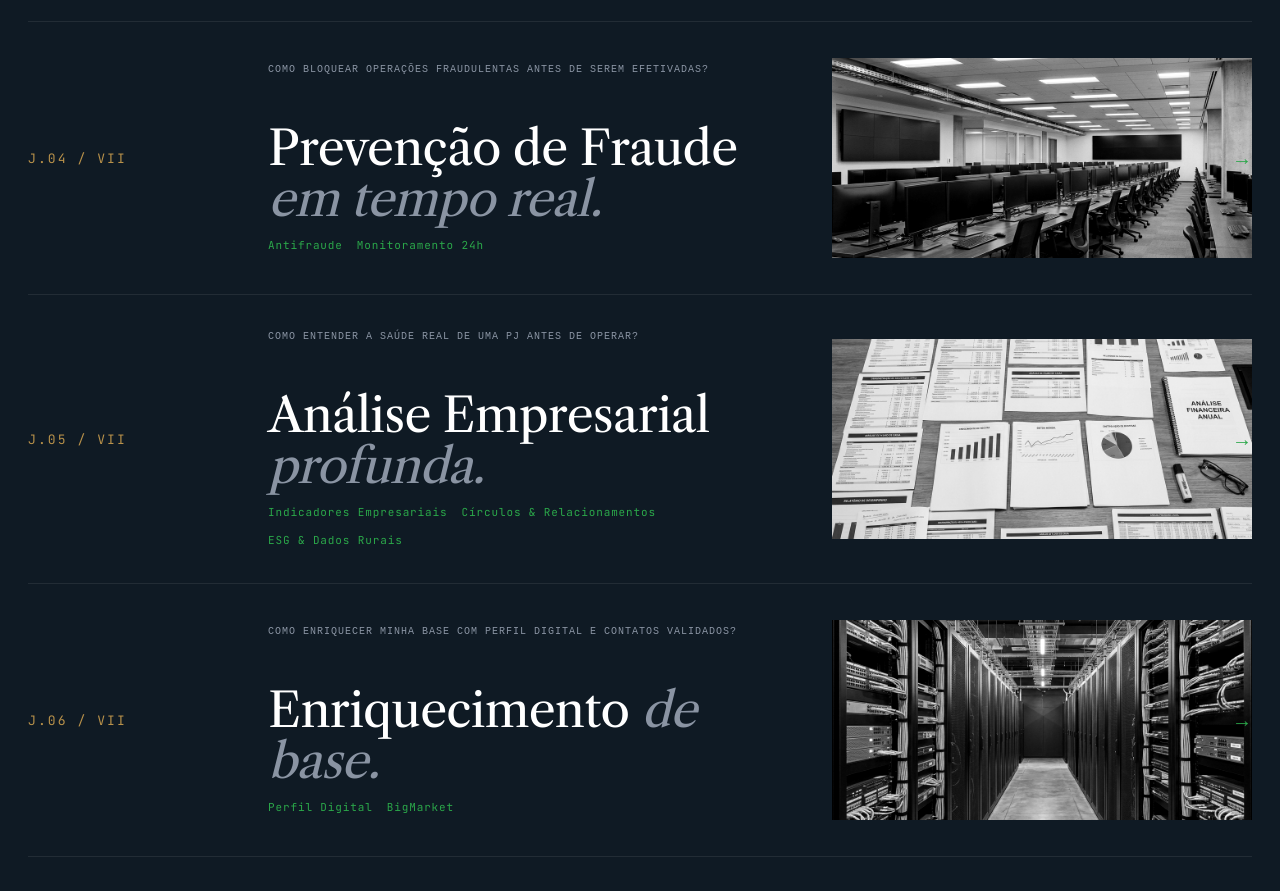
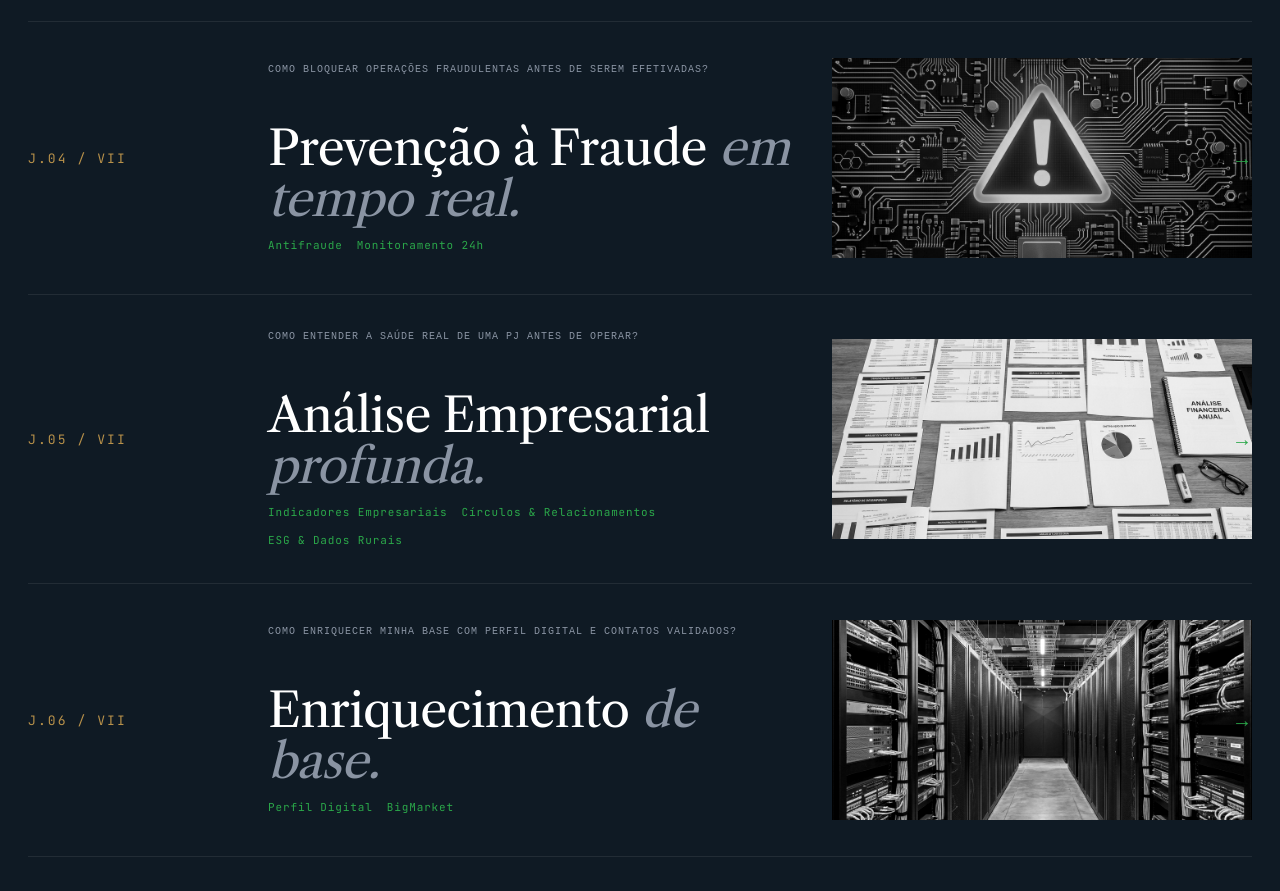
Before and after one commit to ctoutbank/snc-site, a Next.js app: page /jornadas in a window 1280 px wide. Shown: the part 1300-2191 px from the top of the page. Built offline with nearby package versions, Linux system fonts and the light colour scheme.

Commit message:
feat(jornadas): renomeia 'Prevenção de Fraude' → 'Prevenção à Fraude' + novo hero circuito/alerta

```diff
--- a/src/data/snc-data.ts
+++ b/src/data/snc-data.ts
@@ -1066,7 +1066,7 @@ export const JOURNEYS: SncJourney[] = [
   },
   {
     slug: 'prevencao-de-fraude',
-    title: 'Prevenção de Fraude',
+    title: 'Prevenção à Fraude',
     titleItalic: ' em tempo real.',
     problem: 'Como bloquear operações fraudulentas antes de serem efetivadas?',
     description: 'Antifraude multicamada com decisão em menos de 200ms. Score transacional, device fingerprint, phone score e monitoramento contínuo.',
```
Also changed, not shown: public/jornadas/prevencao-de-fraude.jpg.
